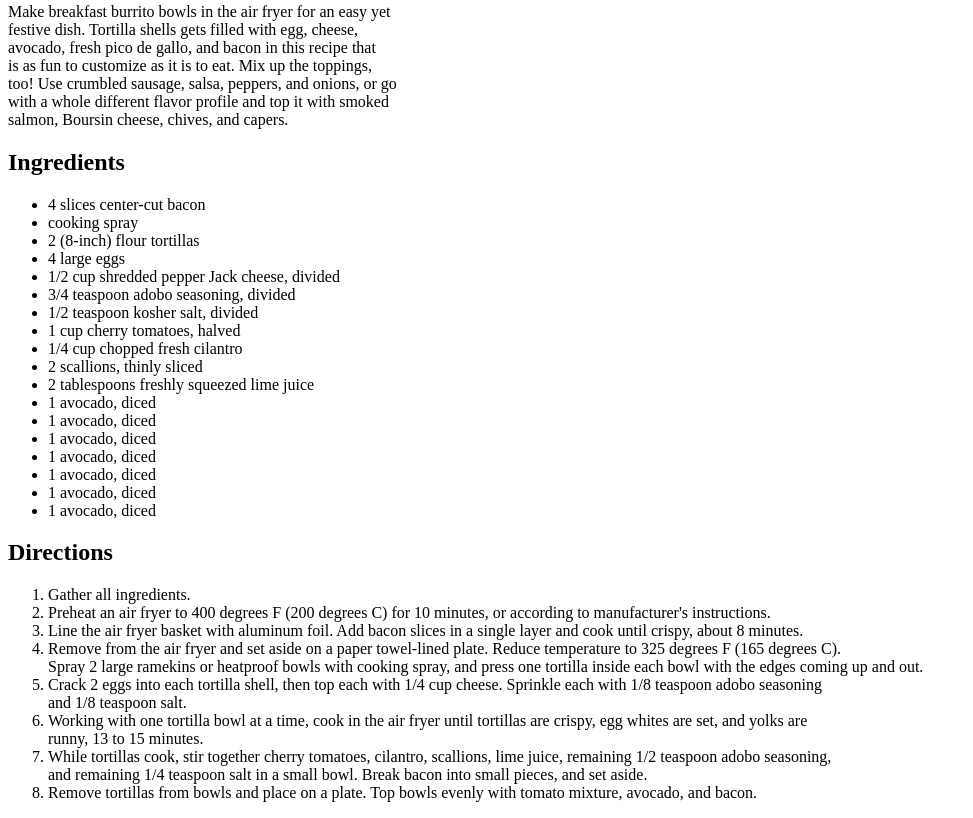
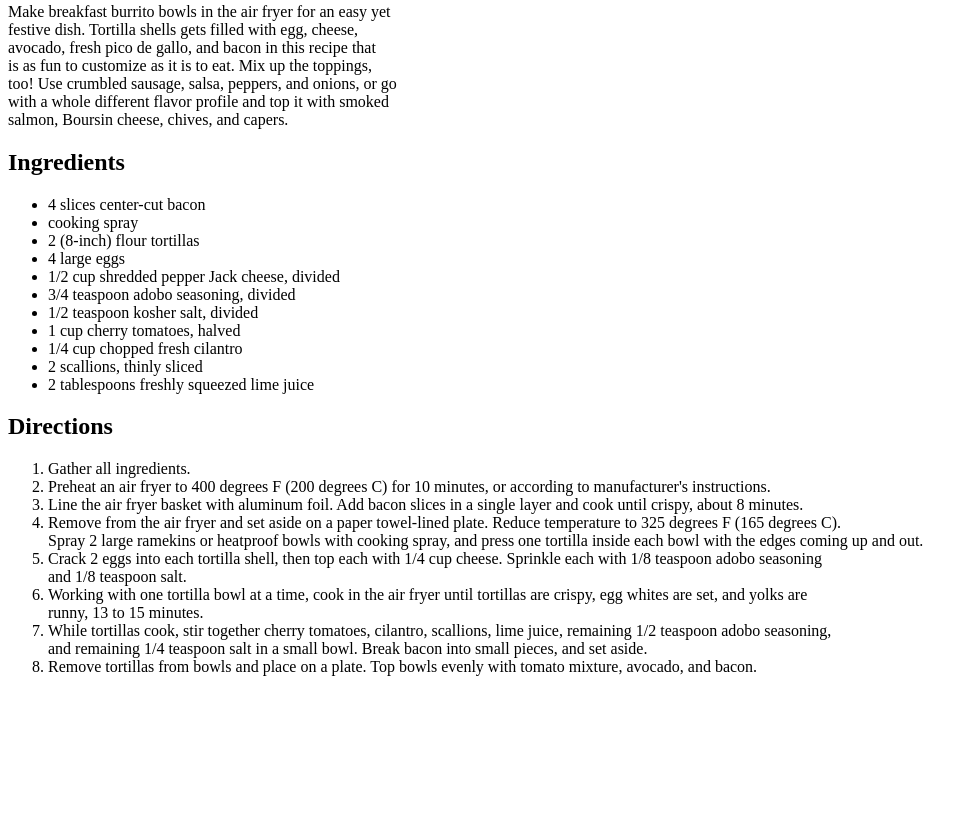
Before and after one commit to deep-1704/Recepies_TOP, a plain HTML site: page Recipies/bbb.html in a window 1280 px wide. Shown: the part 711-1529 px from the top of the page, without its empty margins (0-973 px from the left). After the commit the page ends 1403 px from the top, so only its background shows below. Drawn offline with Linux system fonts and the light colour scheme.

Commit message:
Ravi_Commit_2

```diff
--- a/Recipies/bbb.html
+++ b/Recipies/bbb.html
@@ -29,13 +29,6 @@
         <li>1/4 cup chopped fresh cilantro</li>
         <li>2 scallions, thinly sliced</li>
         <li>2 tablespoons freshly squeezed lime juice</li>
-        <li>1 avocado, diced</li>
-        <li>1 avocado, diced</li>
-        <li>1 avocado, diced</li>
-        <li>1 avocado, diced</li>
-        <li>1 avocado, diced</li>
-        <li>1 avocado, diced</li>
-        <li>1 avocado, diced</li>
     </ul>
     <h2>Directions</h2>
     <ol>
```
